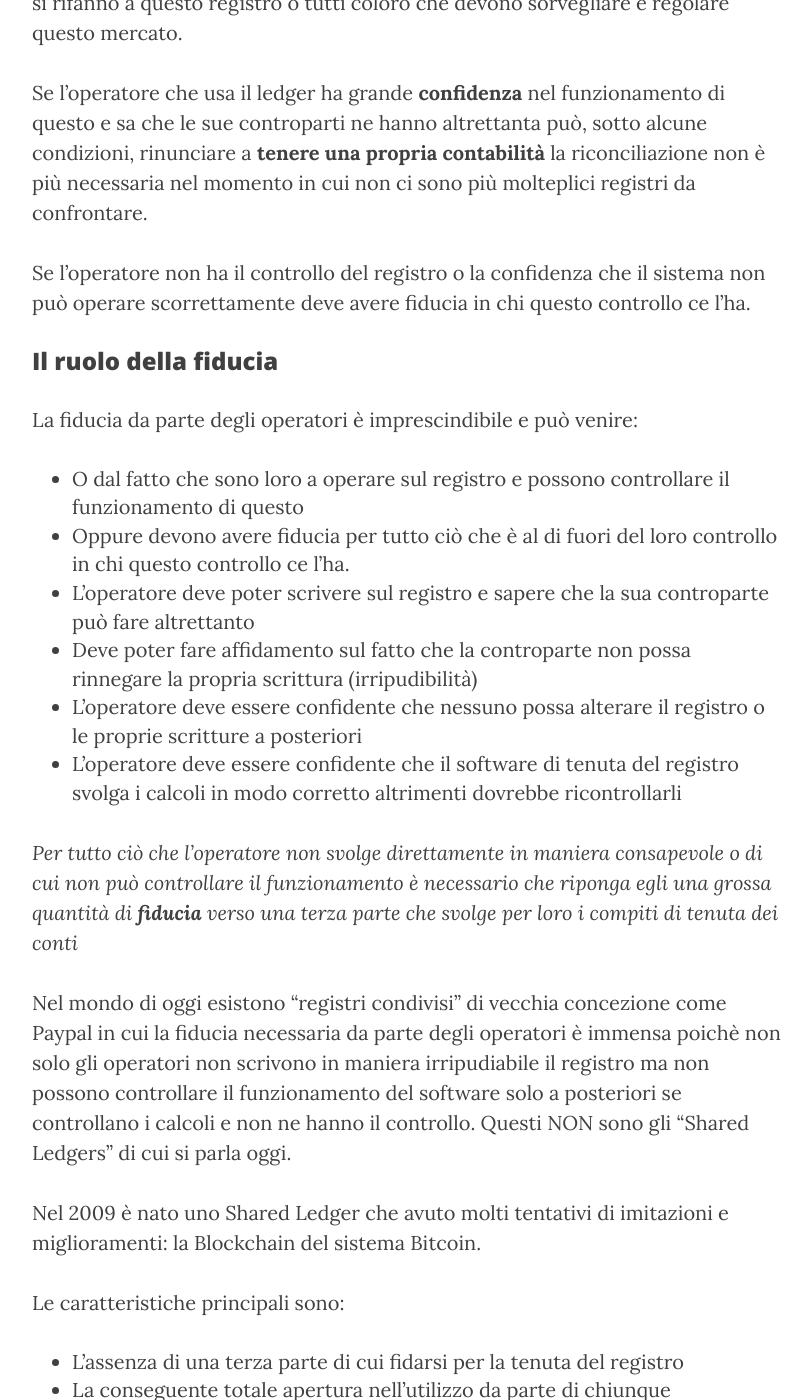
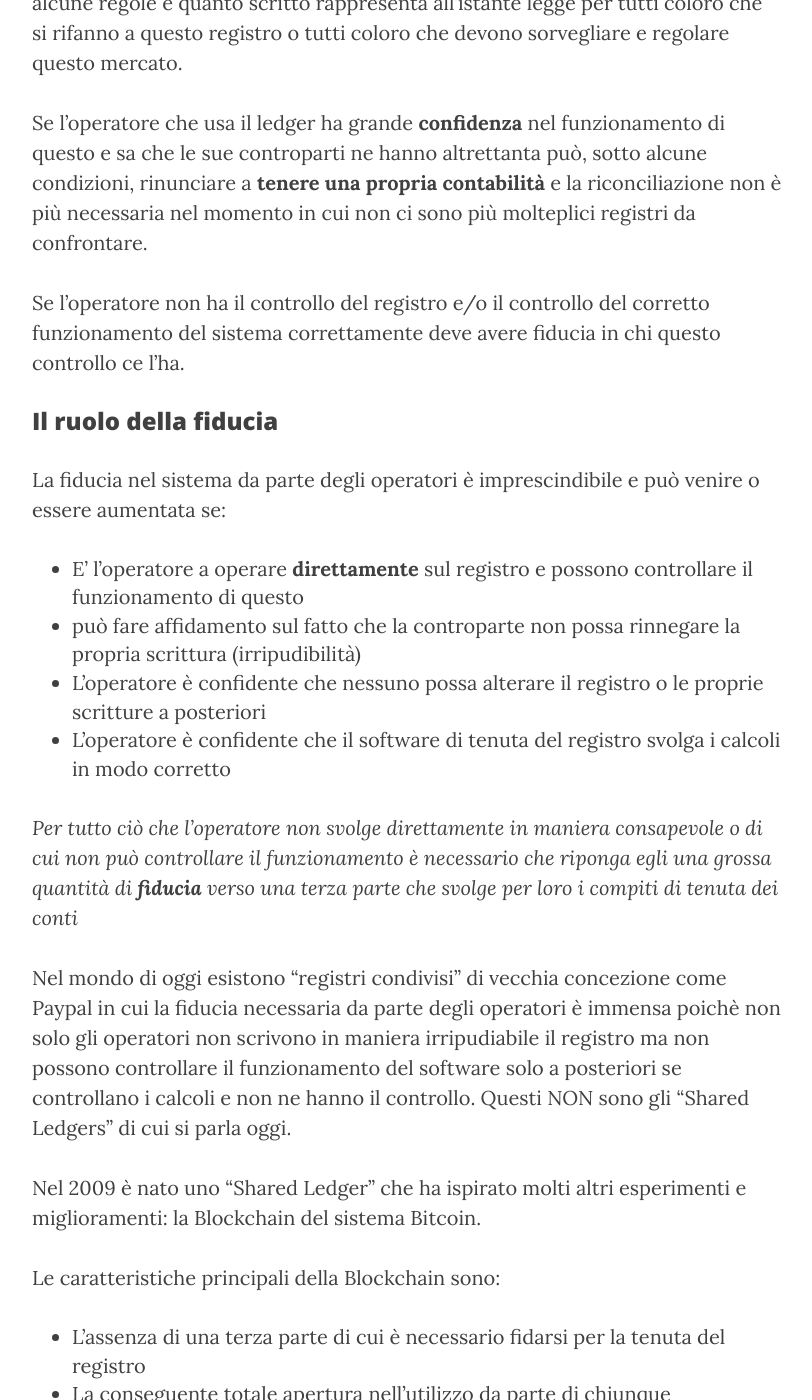
Before and after one commit to assobit/assobit.github.io, a Jekyll site: the page built from _posts/2016-04-27-10:20:33.md, in a window 1280 px wide and 1400 px high, scrolled down 2195 px. Shown: the whole window, without its empty margins (233-1045 px from the left). Built offline with Jekyll 4.4.1, drawn with Linux system fonts in a browser that asks for light colours; nearby versions of some CDN libraries; some of the changed text lies outside the part shown.

Commit message:
shared ledger

```diff
--- a/_posts/2016-04-27-10:20:33.md
+++ b/_posts/2016-04-27-10:20:33.md
@@ -15,8 +15,9 @@
 organizzazioni e documentano i cambiamenti nel tempo di questa situazione.
 Sono scritti da e sotto la responsabilità di più operatori.
 
-Il fine è quello di evitare la riconciliazione necessaria quando ognuno ha
-il proprio registro anzichè avere la gestione comune di uno condiviso.
+Il fine di tenere e fare riferimento ad un unico registro per tutti gli
+operatori utenti è quello di evitare la riconciliazione che si rende invece
+necessaria quando ognuno tiene un proprio registro.
 
 
 ## Come funziona il mondo dei registri attuale
@@ -46,9 +47,10 @@
 **riconciliazione.**
 
 ### La Riconciliazione
-La riconciliazione tra due registri spiegata è molto semplice ma
-nel mondo reale gli operatori sono molti, i beni di cui tenere traccia sono
-molti e i controlli che vari tipi di autorità possono richiedere complicano
+
+La riconciliazione tra due registri illustrata sopra è molto semplice ma
+nel mondo reale gli operatori e i beni di cui tenere traccia sono
+tanti e i controlli che vari tipi di autorità possono richiedere complicano
 la tenuta di questi registri non condivisi.
 
 il fatto che una
@@ -67,30 +69,27 @@
 
 Se l'operatore che usa il ledger ha grande **confidenza** nel funzionamento di
 questo e sa che le sue controparti ne hanno altrettanta può, sotto alcune
-condizioni, rinunciare a **tenere una propria contabilità** la riconciliazione non
+condizioni, rinunciare a **tenere una propria contabilità** e la riconciliazione non
 è più necessaria nel momento in cui non ci sono più molteplici registri
 da confrontare.
 
-Se l'operatore non ha il controllo del registro o la confidenza che il sistema
-non può operare scorrettamente deve avere fiducia in chi questo controllo ce
-l'ha.
+Se l'operatore non ha il controllo del registro e/o il controllo del corretto
+funzionamento del sistema
+correttamente deve avere fiducia in chi questo controllo ce l'ha.
 
 ### Il ruolo della fiducia
 
-La fiducia da parte degli operatori è imprescindibile e può venire:
+La fiducia nel sistema da parte degli operatori è imprescindibile e può
+venire o essere aumentata se:
 
-* O dal fatto che sono loro a operare sul registro e possono controllare il
-funzionamento di questo
-* Oppure devono avere fiducia per tutto ciò che è al di fuori del loro
-controllo in chi questo controllo ce l'ha.
-* L'operatore deve poter scrivere sul registro e sapere che la sua controparte
-può fare altrettanto
-* Deve poter fare affidamento sul fatto che la controparte non possa rinnegare
+* E' l'operatore a operare **direttamente** sul registro e
+possono controllare il funzionamento di questo
+* può fare affidamento sul fatto che la controparte non possa rinnegare
 la propria scrittura (irripudibilità)
-* L'operatore deve essere confidente che nessuno possa alterare il registro
+* L'operatore è confidente che nessuno possa alterare il registro
 o le proprie scritture a posteriori
-* L'operatore deve essere confidente che il software di tenuta del registro
-svolga i calcoli in modo corretto altrimenti dovrebbe ricontrollarli
+* L'operatore è confidente che il software di tenuta del registro
+svolga i calcoli in modo corretto
 
 *Per tutto ciò che l'operatore non svolge direttamente in maniera consapevole
 o di cui non può controllare il funzionamento
@@ -104,11 +103,12 @@
 software solo a posteriori se controllano i calcoli e non ne hanno il controllo.
 Questi NON sono gli "Shared Ledgers" di cui si parla oggi.
 
-Nel 2009 è nato uno Shared Ledger che avuto molti tentativi di imitazioni e
+Nel 2009 è nato uno "Shared Ledger" che ha ispirato molti altri esperimenti e
 miglioramenti: la Blockchain del sistema Bitcoin.
 
-Le caratteristiche principali sono:
-* L'assenza di una terza parte di cui fidarsi per la tenuta del registro
+Le caratteristiche principali della Blockchain sono:
+
+* L'assenza di una terza parte di cui è necessario fidarsi per la tenuta del registro
 * La conseguente totale apertura nell'utilizzo da parte di chiunque
 * la massima trasparenza su TUTTE operazioni ma una discreta privacy per gli
 operatori
@@ -116,7 +116,7 @@
 che sul registro.
 
 Questo sistema cerca di eliminare completamente la necessità di doversi fidare
-di una terza parte e funziona dal 2009.
+di una terza parte.
 
 La sola presenza del Bitcoin ha spinto banche e governi a cercare una
 "terza via".
@@ -127,15 +127,18 @@
 Sono così nati vari tipi di "permissioned" Ledgers ovvero di registri condivisi
 il cui utilizzo fosse sottoposto a sorveglianza e/o autorizzazione.
 
-Questi si distinguono in ledger basati su Blockchain e non anche se sarebbe
-opprtuno distinguerli per
+Questi si distinguono comunemente oggi in ledger basati su Blockchain e non.
+Molto più opprtuno sarebbe distinguerli per:
 
-**la quantità e il tipo di fiducia che un operatore
+***la quantità e il tipo di fiducia che un utente di questi sistemi
 deve riporre in una terza parte per rinunciare alla personale custodia della
-sua contabilità e quindi del suo denaro.**
+sua contabilità e quindi del suo denaro.***
 
 Esempi di prototipi di questi permissioned Shared Ledger sono:
 
 * Corda del consorzio R3
 * Liquid di Blockstream
 * Il progetto Hyperledger
+
+Nel prossimo articolo vedremo nel dettaglio le Blockchain e le loro
+caratteristiche
```
